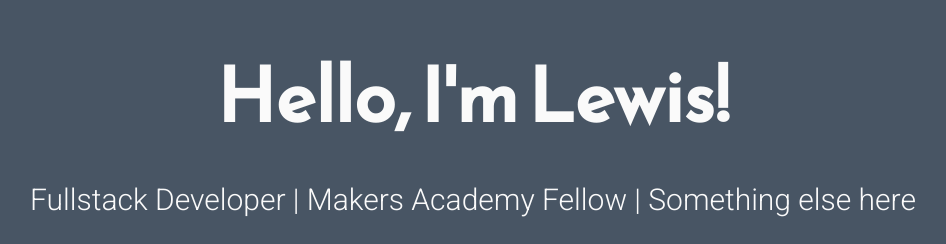
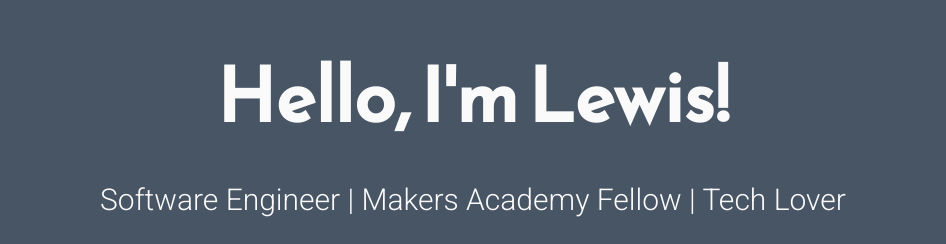
Before and after one commit to lewmoore/lewmoore.github.io, a plain HTML site: page index.html in a window 1280 px wide. Shown: the part 217-461 px from the top of the page, without its empty margins (167-1113 px from the left). Drawn offline with Linux system fonts and the light colour scheme.

Commit message:
Update index.html

```diff
--- a/index.html
+++ b/index.html
@@ -26,7 +26,7 @@
 <body>
 	<main>
 		<div class="intro">Hello, I'm Lewis!</div>
-		<div class="tagline">Fullstack Developer | Makers Academy Fellow | Something else here  </div>
+		<div class="tagline">Software Engineer | Makers Academy Fellow | Tech Lover  </div>
 		<!-- Find your icons from here - https://fontawesome.com/icons?d=gallery&s=brands -->
 		<div class="icons-social">
 			<a target="_blank" href="https://github.com/lewmoore"><i class="fab fa-github"></i></a>
```
